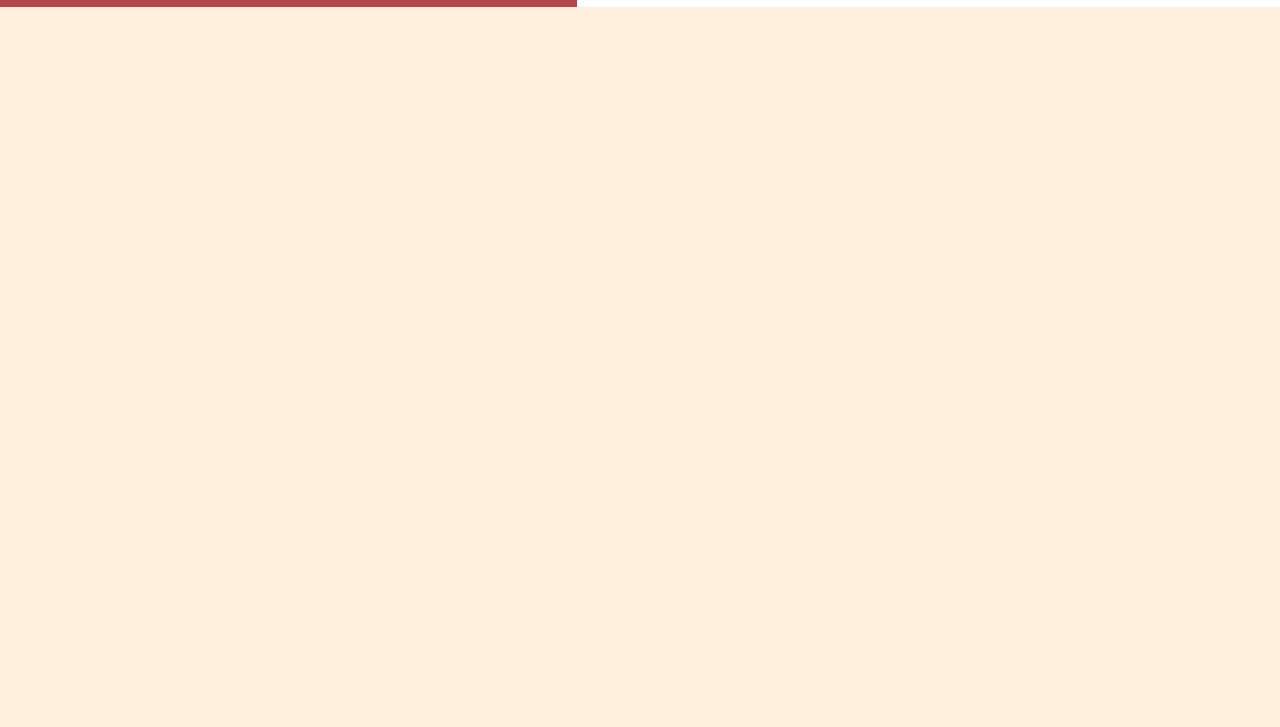
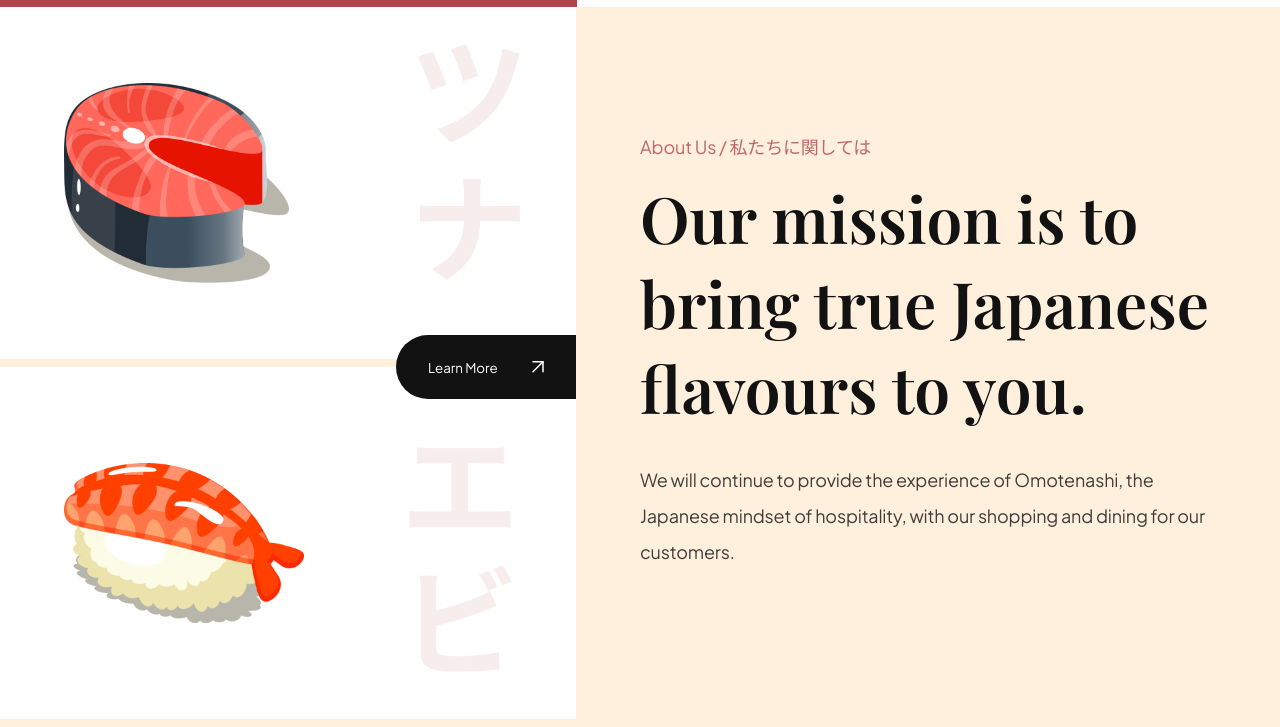
Before and after one commit to Andexenn/Sushi-landpage, a website built with Vite: page index.html in a window 1280 px wide. Shown: the part 791-1518 px from the top of the page. Before the commit the page ends 800 px from the top, so only its background shows below. Built offline with nearby package versions, Linux system fonts and the light colour scheme.

Commit message:
4. finish about us part

```diff
--- a/css/sections/about.css
+++ b/css/sections/about.css
@@ -0,0 +1,82 @@
+.about-us {
+  display: flex;
+  min-height: 720px;
+  overflow: hidden;
+}
+
+.about-us__image {
+  flex: 1;
+  display: flex;
+  flex-direction: column;
+  justify-content: center;
+
+  background: var(--color-white);
+
+  position: relative;
+}
+
+.about-us__image div {
+  padding: 32px 64px;
+
+  flex: 1;
+  display: flex;
+  align-items: center;
+
+  background-position: center;
+  background-repeat: no-repeat;
+  background-size: contain;
+}
+
+.about-us__image-sushi3 {
+  border-bottom: 8px solid var(--color-creamson);
+
+  background-image: url("../../assets/about_bg1.png");
+}
+
+.about-us__image-sushi2 {
+  border-bottom: 8px solid var(--color-creamson);
+
+  background-image: url("../../assets/about_bg2.png");
+}
+
+.about-us__image-sushi3 img{
+    width: 225px;
+    height: 200px;
+}
+.about-us__image-sushi2 img{
+    width: 240px;
+    height: 160px;
+}
+
+.about-us__button{
+    position: absolute;
+    right: 0;
+
+    padding: 12px 32px;
+    min-height: 64px;
+
+    background: var(--secondary-color);
+    border-radius: 32px 0 0 32px;
+    border: 0;
+    outline: 0;
+
+    color: #fff;
+    font-family: var(--plus-jakarta-sans);
+    line-height: 23px;
+
+    cursor: pointer;
+}
+
+.about-us__button img{
+    object-fit: contain;
+    margin-left: 32px;
+}
+
+.about-us__content{
+    padding: 64px;
+
+    flex: 1;
+    display: flex;
+    justify-content: center;
+    flex-direction: column;
+}
--- a/index.html
+++ b/index.html
@@ -87,6 +87,30 @@
 
   </section>
 
+  <section class="about-us" id="about-us">
+    <div class="about-us__image">
+      <div class="about-us__image-sushi3">
+        <img src="./assets/sushi-3.png" alt="sushi">
+      </div>
+
+      <button class="about-us__button">
+        Learn More
+        <img src="assets/arrow-up-right.svg" alt="learn more">
+      </button>
+
+      <div class="about-us__image-sushi2">
+        <img src="./assets/sushi-2.png" alt="sushi">
+      </div>
+    </div>
+
+    <div class="about-us__content">
+      <p class="sushi__subtitle">About Us / 私たちに関しては</p>
+      <h3 class="sushi__title">Our mission is to bring true Japanese flavours to you.</h3>
+      <p class="sushi__description">We will continue to provide the experience of Omotenashi, the Japanese mindset of
+        hospitality, with our shopping and dining for our customers.</p>
+    </div>
+  </section>
+
   <script type="module" src="./js/script.js"></script>
 </body>
 
```
